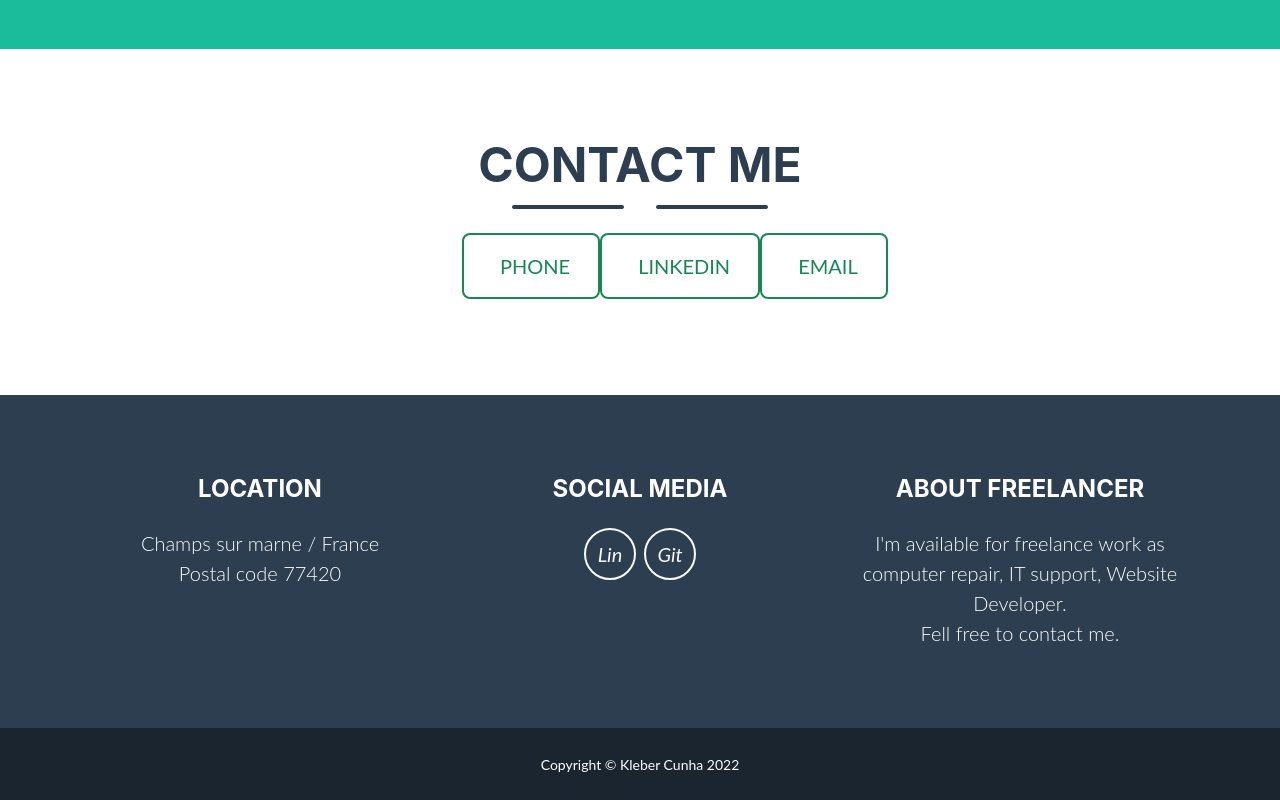
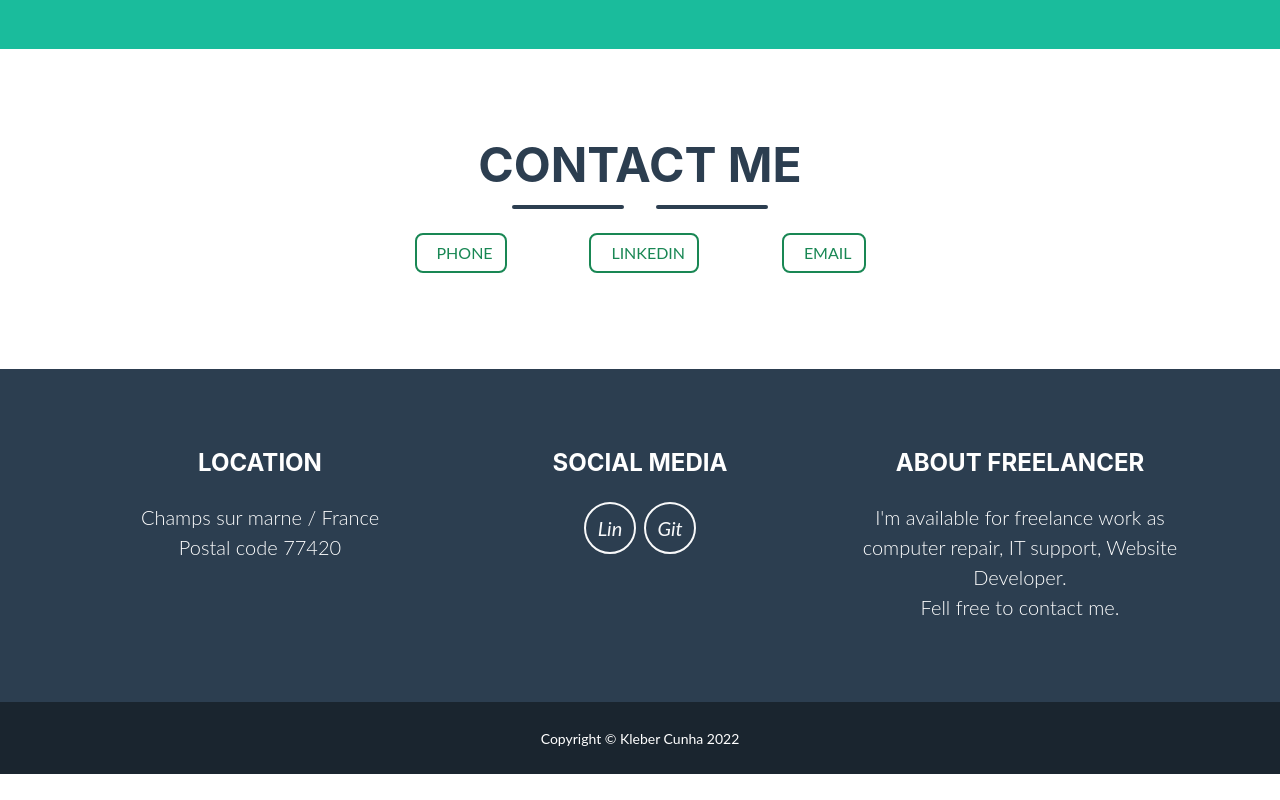
Before and after one commit to kleberkunha/pt, a React (Create React App) app: page / in a window 1280 px wide. Shown: the part 3621-4421 px from the top of the page. After the commit the page ends 4395 px from the top, so only its background shows below. Built offline with nearby package versions, Linux system fonts and the light colour scheme.

Commit message:
updating buttons

```diff
--- a/src/Components/ContentPortfolio/main.html.jsx
+++ b/src/Components/ContentPortfolio/main.html.jsx
@@ -193,16 +193,16 @@ function Main () {
                         <div className="divider-custom-line"></div>
                     </div>
                     <div className="row justify-content-center">
-                        <div className="col-lg-8 col-xl-4 list-contact">
-                            <a className="btn btn-xl btn-outline-success" href="0608505851" target="_blank" rel="noreferrer" data-bs-toggle="modal" data-bs-target="#portfolioModalPhone">
+                        <div className="col-lg-5 col-xl-5 list-contact">
+                            <a className="btn btn-md btn-outline-success" href="0608505851" target="_blank" rel="noreferrer" data-bs-toggle="modal" data-bs-target="#portfolioModalPhone">
                                 <i className="fas fa-download me-2"></i>
                                 Phone
                             </a>
-                            <a className="btn btn-xl btn-outline-success" href="https://www.linkedin.com/in/kleber-da-cunha/" target="_blank" rel="noreferrer">
+                            <a className="btn btn-md btn-outline-success" href="https://www.linkedin.com/in/kleber-da-cunha/" target="_blank" rel="noreferrer">
                                 <i className="fas fa-download me-2"></i>
                                 LinkedIn
                             </a>
-                            <a className="btn btn-xl btn-outline-success" href="hello.kleberkunha@gmail.com" target="_blank" rel="noreferrer" data-bs-toggle="modal" data-bs-target="#portfolioModalEmail">
+                            <a className="btn btn-md btn-outline-success" href="hello.kleberkunha@gmail.com" target="_blank" rel="noreferrer" data-bs-toggle="modal" data-bs-target="#portfolioModalEmail">
                                 <i className="fas fa-download me-2"></i>
                                 Email
                             </a>
```
